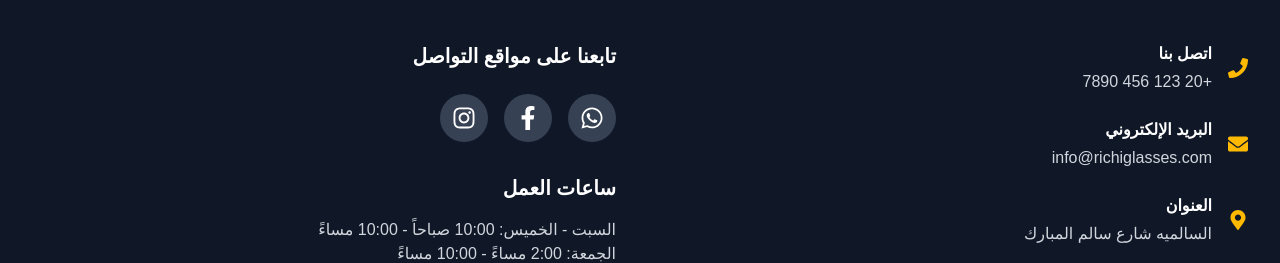
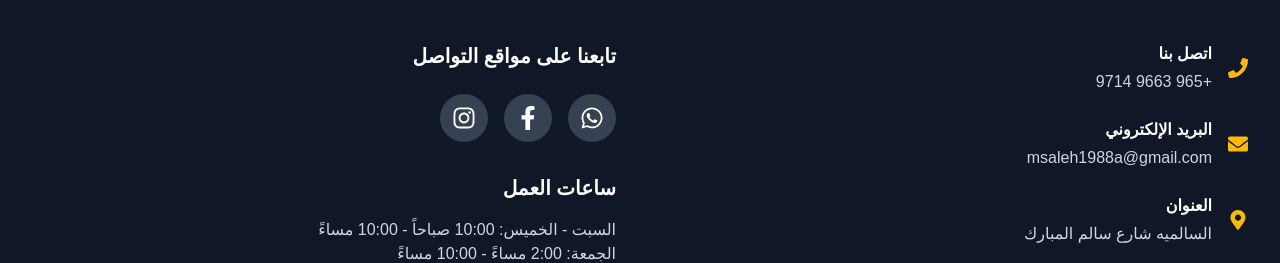
Before and after one commit to ahmedfathy112/Richi-Glasses, a Next.js app: page /pages/aboutUs in a window 1280 px wide. Shown: the part 1482-1745 px from the top of the page. Built offline with nearby package versions, Linux system fonts and the light colour scheme.

Commit message:
update in about us page

```diff
--- a/src/app/pages/aboutUs/page.js
+++ b/src/app/pages/aboutUs/page.js
@@ -133,14 +133,14 @@ export default function AboutUs() {
               <FaPhone className="text-amber-400 text-xl" />
               <div>
                 <h3 className="font-bold text-white mb-1">اتصل بنا</h3>
-                <p>+20 123 456 7890</p>
+                <p>+965 9663 9714</p>
               </div>
             </div>
             <div className="flex items-center gap-4 text-gray-300">
               <FaEnvelope className="text-amber-400 text-xl" />
               <div>
                 <h3 className="font-bold text-white mb-1">البريد الإلكتروني</h3>
-                <p>info@richiglasses.com</p>
+                <p>msaleh1988a@gmail.com</p>
               </div>
             </div>
             <div className="flex items-center gap-4 text-gray-300">
@@ -159,7 +159,7 @@ export default function AboutUs() {
             </h3>
             <div className="flex gap-4">
               <Link
-                href="https://wa.me/+201234567890"
+                href="https://wa.me/+96596639714"
                 target="_blank"
                 rel="noopener noreferrer"
                 className="w-12 h-12 bg-gray-700 rounded-full flex items-center justify-center text-white hover:bg-green-600 transition-colors"
```
